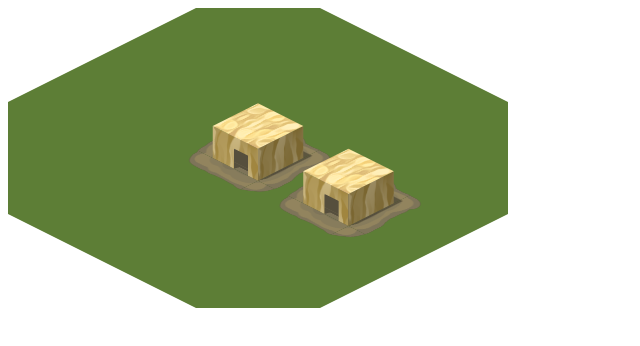
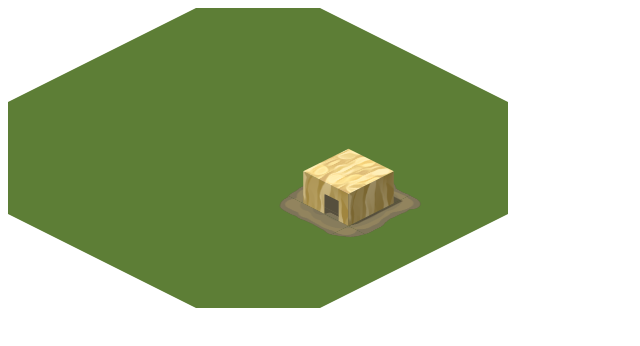
Before and after one commit to bitterulf/kitchen-sink, a plain HTML site: page index.html in a window 1280 px wide. Shown: the whole page, without its empty margins (0-640 px from the left). Drawn offline with Linux system fonts and the light colour scheme.

Commit message:
Add destroy function to building.

```diff
--- a/index.html
+++ b/index.html
@@ -32,9 +32,17 @@
           this.roofSheet.context.drawImage(roof, 0,0);
         }
 
+        Building.prototype.destroy = function() {
+          this.groundSheet.destroy();
+          this.wallSheet.destroy();
+          this.wallSheet2.destroy();
+          this.roofSheet.destroy();
+        }
+
         var sheets = [];
         sheets.push(new Building(0, 0, 0, function(event) { console.log('hit1'); }));
         sheets.push(new Building(128, 0, 0, function(event) { console.log('hit2'); }));
+        sheets[0].destroy();
 
         canvasElement.onclick = function(event) {
           var coordsFromEvent = function(event, z) {
```
